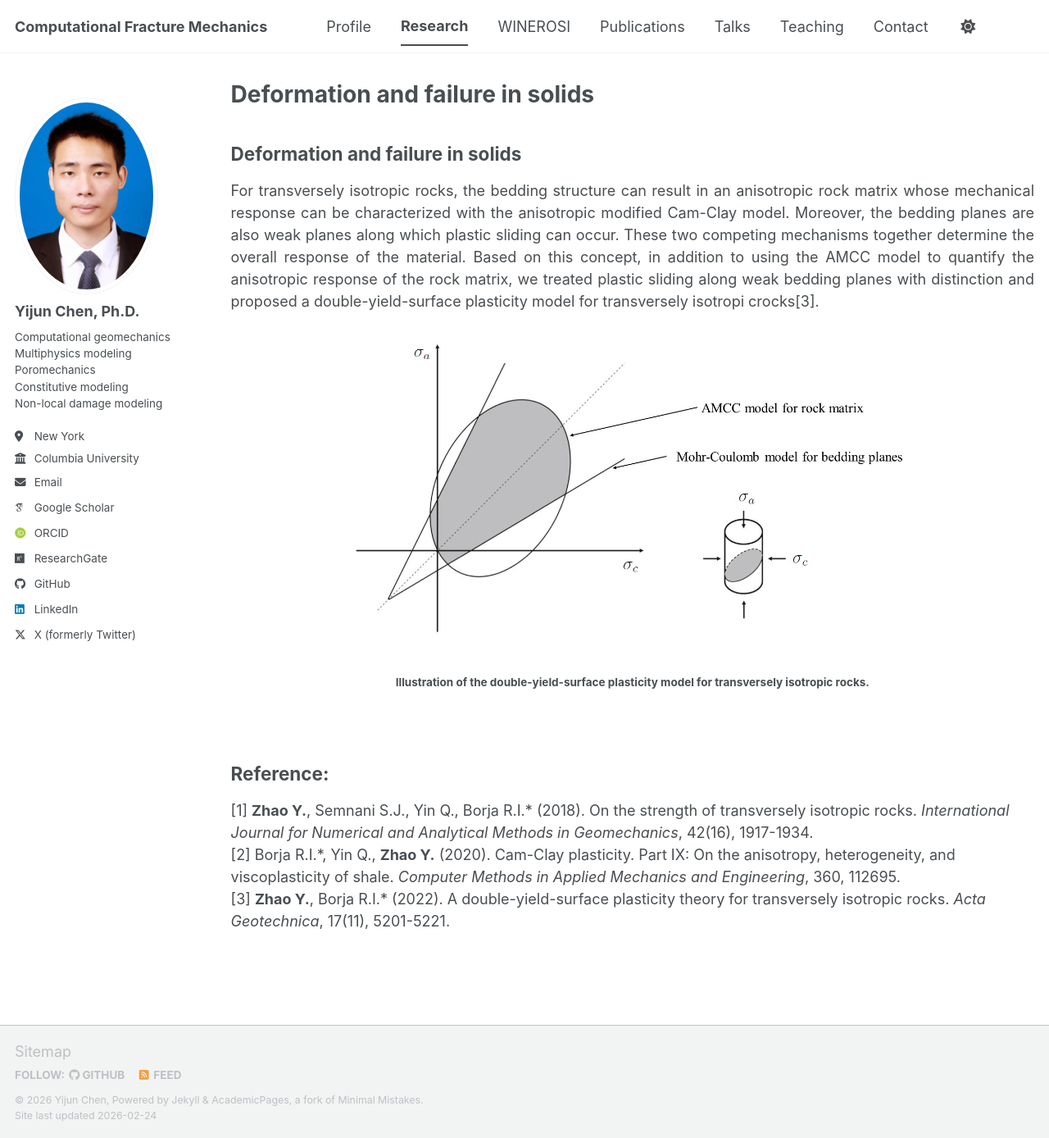
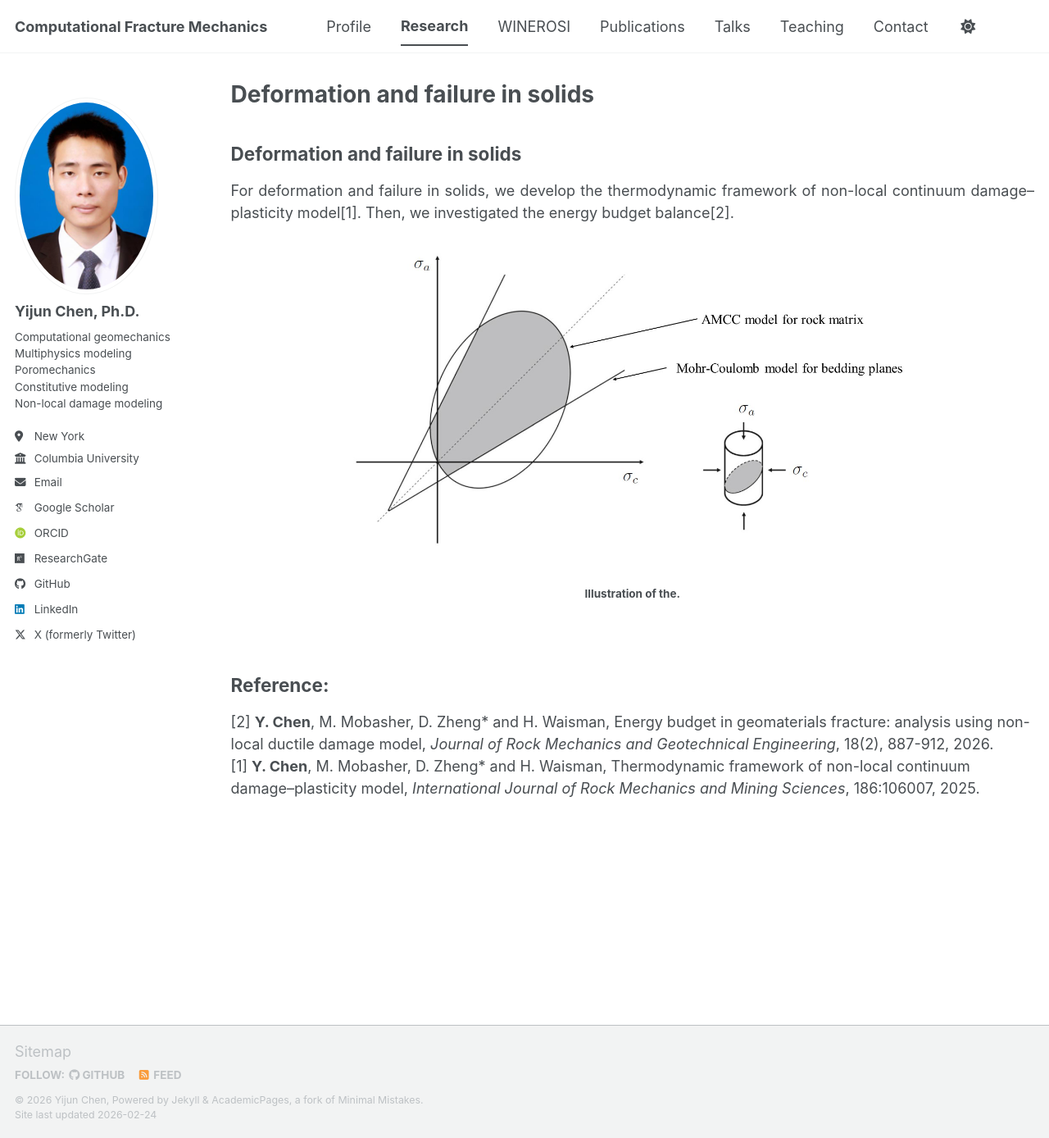
Before and after one commit to chenhhu/chenhhu.github.io, a Jekyll site: the page built from _pages/solids.md, in a window 1280 px wide and 1388 px high. Shown: the whole window at 82% size. Built offline with Jekyll 4.4.1, drawn with Linux system fonts in a browser that asks for light colours; some web fonts are replaced; a script bundle is joined from its source files by our own code; library files that are not in the unit come from our copies.

Commit message:
Update solids.md

```diff
--- a/_pages/solids.md
+++ b/_pages/solids.md
@@ -7,15 +7,14 @@ permalink: /research/solids/
 
 ## Deformation and failure in solids
 <p align="justify">
-For transversely isotropic rocks, the bedding structure can result in an anisotropic rock matrix whose mechanical response can be characterized with the anisotropic modified Cam-Clay model. Moreover, the bedding planes are also weak planes along which plastic sliding can occur. These two competing mechanisms together determine the overall response of the material. Based on this concept, in addition to using the AMCC model to quantify the anisotropic response of the rock matrix, we treated plastic sliding along weak bedding planes with distinction and proposed a double-yield-surface plasticity model for transversely isotropi crocks[3].
+For deformation and failure in solids, we develop the thermodynamic framework of non-local continuum damage–plasticity model[1]. Then, we investigated the energy budget balance[2].
 </p>
 <img src="/images/DYS_1.jpg"/>
 <h6 align="center">
-Illustration of the double-yield-surface plasticity model for transversely isotropic rocks.
+Illustration of the.
 </h6>
 <br>
 
 ## Reference:
-\[1\] <b>Zhao Y.</b>, Semnani S.J., Yin Q., Borja R.I.* (2018). On the strength of transversely isotropic rocks. <i>International Journal for Numerical and Analytical Methods in Geomechanics</i>, 42(16), 1917-1934.
-\[2\] Borja R.I.\*, Yin Q., <b>Zhao Y.</b> (2020). Cam-Clay plasticity. Part IX: On the anisotropy, heterogeneity, and viscoplasticity of shale. <i>Computer Methods in Applied Mechanics and Engineering</i>, 360, 112695.
-\[3\] <b>Zhao Y.</b>, Borja R.I.* (2022). A double-yield-surface plasticity theory for transversely isotropic rocks. <i>Acta Geotechnica</i>, 17(11), 5201-5221.
+\[2\] <b>Y. Chen</b>, M. Mobasher, D. Zheng\* and H. Waisman, Energy budget in geomaterials fracture: analysis using non-local ductile damage model, <i>Journal of Rock Mechanics and Geotechnical Engineering</i>, 18(2), 887-912, 2026.<br>
+\[1\] <b>Y. Chen</b>, M. Mobasher, D. Zheng\* and H. Waisman, Thermodynamic framework of non-local continuum damage–plasticity model, <i>International Journal of Rock Mechanics and Mining Sciences</i>, 186:106007, 2025.<br>
```
